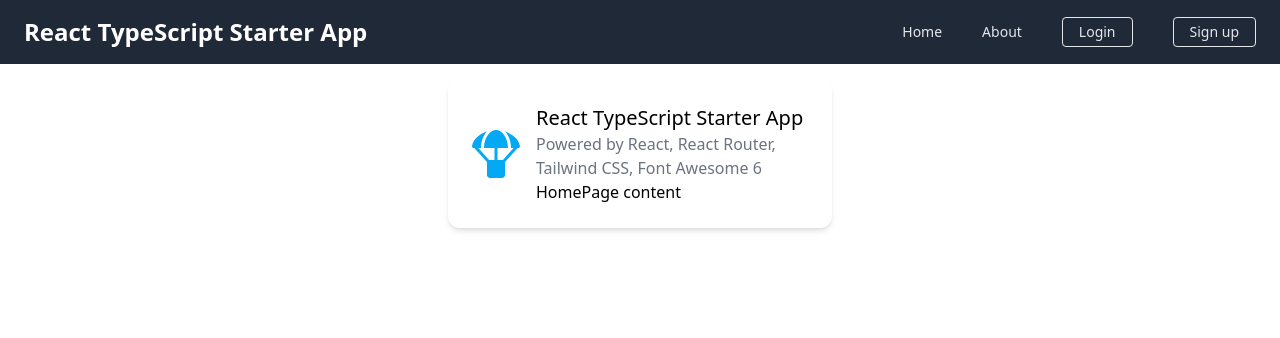
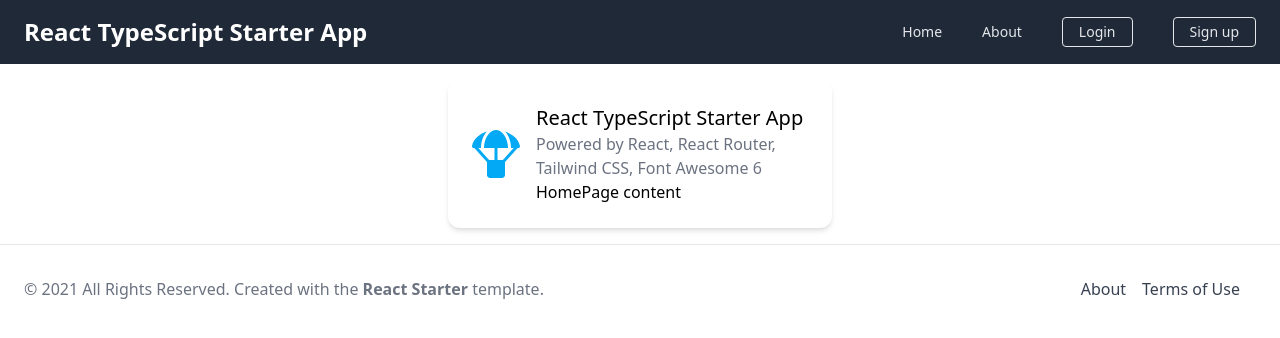
Before and after one commit to ssokurenko/react-typescript-starter-app, a React (Create React App) app: page / in a window 1280 px wide. Shown: the top 338 px of the page. Built offline with nearby package versions, Linux system fonts and the light colour scheme.

Commit message:
Added configurable Footer component.

```diff
--- a/src/App.tsx
+++ b/src/App.tsx
@@ -3,16 +3,23 @@ import { BrowserRouter as Router, Switch, Route } from 'react-router-dom'
 import { FontAwesomeIcon } from '@fortawesome/react-fontawesome'
 import { faParachuteBox } from '@fortawesome/free-solid-svg-icons'
 import { useConfig } from './hooks'
-import { Header } from './components'
+import { Header, Footer } from './components'
 import { HomePage, AboutPage } from './pages'
 
 const App = () => {
-  const { appName, appMotto, primaryColor, navLinks } = useConfig()
+  const {
+    appName,
+    appMotto,
+    primaryColor,
+    headerLinks,
+    footerLinks,
+    copyright
+  } = useConfig()
 
   return (
     <Router>
       <>
-        <Header logo={appName} links={navLinks} />
+        <Header logo={appName} links={headerLinks} />
         <div className="container mx-auto px-4">
           <div className="p-6 m-4 max-w-sm mx-auto bg-white rounded-xl shadow-md flex items-center space-x-4">
             <div className="flex-shrink-0">
@@ -39,6 +46,7 @@ const App = () => {
             </div>
           </div>
         </div>
+        <Footer copyright={copyright} links={footerLinks} />
       </>
     </Router>
   )
--- /dev/null
+++ b/src/components/Footer.tsx
@@ -0,0 +1,32 @@
+import React, { ReactNode } from 'react'
+import { RouteLink } from '../interfaces'
+import { Link } from 'react-router-dom'
+
+interface Props {
+  copyright?: ReactNode
+  links?: RouteLink[]
+}
+
+const Footer = (props: Props) => {
+  const { copyright, links = [] } = props
+  return (
+    <footer className="border-t">
+      <div className="container flex items-center justify-between px-6 py-8 mx-auto">
+        <p className="text-gray-500">{copyright}</p>
+        <p className="font-medium text-gray-700">
+          {links.map((link) => (
+            <Link
+              to={link.path}
+              className="mr-4 hover:underline"
+              key={link.path}
+            >
+              {link.label}
+            </Link>
+          ))}
+        </p>
+      </div>
+    </footer>
+  )
+}
+
+export default Footer
--- a/src/components/Header.tsx
+++ b/src/components/Header.tsx
@@ -1,11 +1,6 @@
 import React, { useState, ReactNode } from 'react'
 import { Link } from 'react-router-dom'
-
-interface RouteLink {
-  path: string
-  label: string
-  isFeatured?: boolean
-}
+import { RouteLink } from '../interfaces'
 
 interface Props {
   logo: ReactNode
@@ -19,7 +14,7 @@ const Header = (props: Props) => {
   const getButtonClass = (isFeatured: boolean = false) =>
     isFeatured
       ? 'px-4 py-1 text-sm font-medium text-center text-gray-200 transition-colors duration-300 transform border rounded hover:bg-indigo-400'
-      : 'text-sm font-medium text-gray-200 transition-colors duration-300 transform hover:text-indigo-400'
+      : 'text-sm font-medium text-center text-gray-200 transition-colors duration-300 transform hover:text-indigo-400'
 
   return (
     <header className="bg-gray-800">
@@ -31,7 +26,6 @@ const Header = (props: Props) => {
           >
             {logo}
           </Link>
-
           <div
             onClick={() => setIsMobileMenuOpen(!isMobileMenuOpen)}
             className="flex md:hidden"
@@ -43,7 +37,7 @@ const Header = (props: Props) => {
             >
               <svg viewBox="0 0 24 24" className="w-6 h-6 fill-current">
                 <path
-                  fill-rule="evenodd"
+                  fillRule="evenodd"
                   d="M4 5h16a1 1 0 0 1 0 2H4a1 1 0 1 1 0-2zm0 6h16a1 1 0 0 1 0 2H4a1 1 0 0 1 0-2zm0 6h16a1 1 0 0 1 0 2H4a1 1 0 0 1 0-2z"
                 ></path>
               </svg>
@@ -57,7 +51,11 @@ const Header = (props: Props) => {
           } flex-col mt-2 space-y-4 md:flex md:space-y-0 md:flex-row md:items-center md:space-x-10 md:mt-0`}
         >
           {links.map((link) => (
-            <Link to={link.path} className={getButtonClass(link.isFeatured)}>
+            <Link
+              to={link.path}
+              className={getButtonClass(link.isFeatured)}
+              key={link.path}
+            >
               {link.label}
             </Link>
           ))}
--- a/src/components/index.ts
+++ b/src/components/index.ts
@@ -1,3 +1,4 @@
 import Header from './Header'
+import Footer from './Footer'
 
-export { Header }
+export { Header, Footer }
--- a/src/hooks/useConfig.ts
+++ /dev/null
@@ -1,16 +0,0 @@
-const useConfig = () => {
-  return {
-    appName: 'React TypeScript Starter App',
-    appMotto: 'Powered by React, React Router, Tailwind CSS, Font Awesome 6',
-    primaryColor: '#03A9F4',
-    accentColor: '#FF5722',
-    navLinks: [
-      { path: '/', label: 'Home', isFeatured: false },
-      { path: '/about', label: 'About', isFeatured: false },
-      { path: '/login', label: 'Login', isFeatured: true },
-      { path: '/sign-up', label: 'Sign up', isFeatured: true }
-    ]
-  }
-}
-
-export default useConfig
--- /dev/null
+++ b/src/hooks/useConfig.tsx
@@ -0,0 +1,36 @@
+import React from 'react'
+
+const useConfig = () => {
+  const currentYear = new Date().getFullYear()
+  return {
+    appName: 'React TypeScript Starter App',
+    appMotto: 'Powered by React, React Router, Tailwind CSS, Font Awesome 6',
+    primaryColor: '#03A9F4',
+    accentColor: '#FF5722',
+    headerLinks: [
+      { path: '/', label: 'Home' },
+      { path: '/about', label: 'About' },
+      { path: '/login', label: 'Login', isFeatured: true },
+      { path: '/sign-up', label: 'Sign up', isFeatured: true }
+    ],
+    footerLinks: [
+      { path: '/about', label: 'About' },
+      { path: '/terms-of-use', label: 'Terms of Use' }
+    ],
+    copyright: (
+      <span>
+        © {currentYear} All Rights Reserved. Created with the&nbsp;
+        <a
+          href="https://github.com/ssokurenko/react-typescript-starter-app"
+          target="_blank"
+          className="font-bold hover:underline"
+        >
+          React Starter
+        </a>
+        &nbsp;template.
+      </span>
+    )
+  }
+}
+
+export default useConfig
--- /dev/null
+++ b/src/interfaces.tsx
@@ -0,0 +1,5 @@
+export interface RouteLink {
+  path: string
+  label: string
+  isFeatured?: boolean
+}
```
